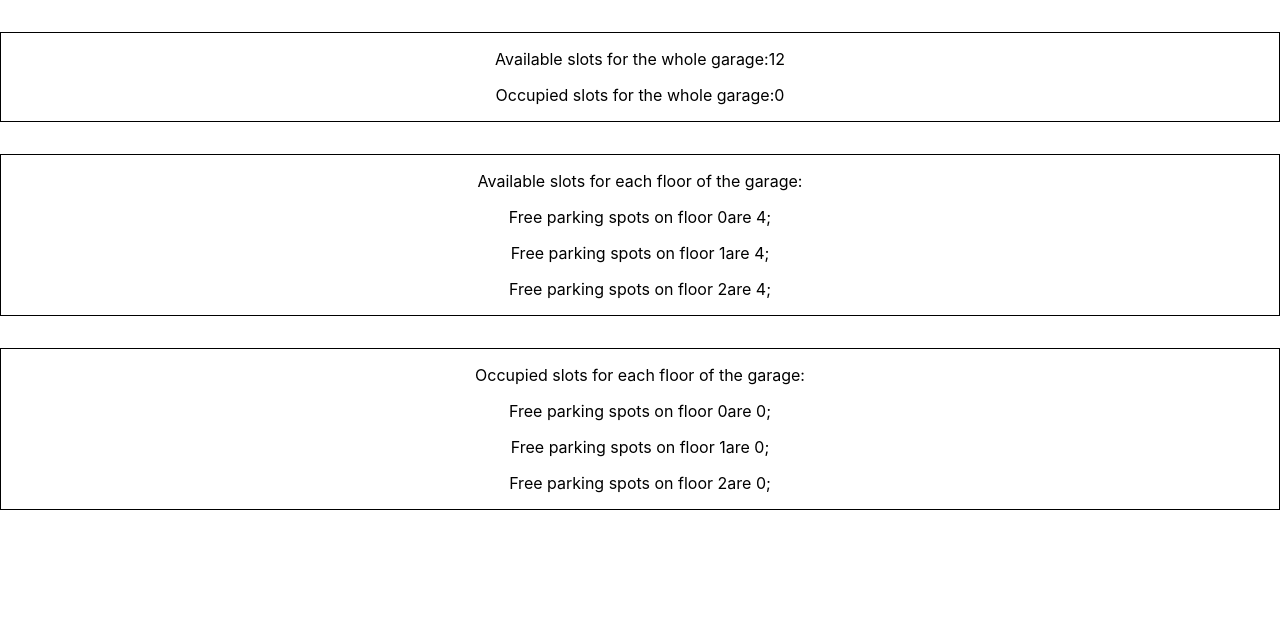
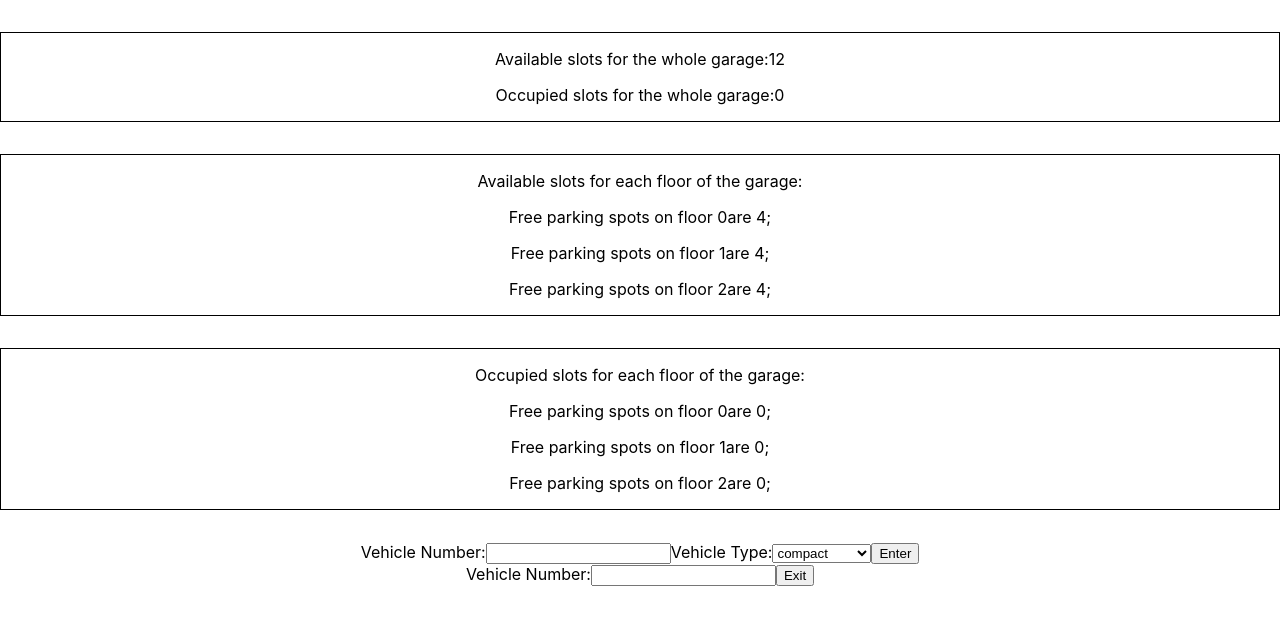
Before and after one commit to AnjuBudhwanBala/parking-garage, a React (Create React App) app: page / in a window 1280 px wide. Shown: the top 624 px of the page. Built offline with nearby package versions, Linux system fonts and the light colour scheme.

Commit message:
Types defined

```diff
--- a/src/App.tsx
+++ b/src/App.tsx
@@ -1,9 +1,35 @@
-import React, { useEffect, useState } from "react";
+import { useEffect, useState } from "react";
 import ParkingSpots from "./ParkingSpots/ParkingSpots";
+import EnterParking from "./EnterParking/EnterParking";
+import ExitParking from "./ExitParking";
 import "./App.css";
 
+export enum ParkingSpotType {
+    compact = "compact",
+    large = "large",
+    handicapped = "handicapped",
+    motorcycle = "motorcycle",
+}
+
+export interface ParkingSpot {
+    id: String;
+    type: ParkingSpotType;
+    occupied: Boolean;
+    vehicleNumber?: String;
+    startTime?: number;
+}
+
+export interface Floor {
+    floor_number: number;
+    parkingSpots: [ParkingSpot];
+}
+
+export interface ParkingGarage {
+    floors: [Floor];
+}
+
 function App() {
-    const [data, setData] = useState<any>([]);
+    const [parkingGarageData, setParkingGarageData] = useState<any>([]);
     const getData = () => {
         fetch("parking-garage.json", {
             headers: {
@@ -14,8 +40,8 @@ function App() {
             .then(function (response) {
                 return response.json();
             })
-            .then(function (myJson) {
-                setData(myJson);
+            .then(function (parkingJson) {
+                setParkingGarageData(parkingJson);
             });
     };
     useEffect(() => {
@@ -24,7 +50,15 @@ function App() {
 
     return (
         <div className="App">
-            <ParkingSpots data={data.floors} />{" "}
+            <ParkingSpots floorData={parkingGarageData.floors} />
+            <EnterParking
+                setParkingGarageData={setParkingGarageData}
+                parkingGarageData={parkingGarageData}
+            />
+            <ExitParking
+                setParkingGarageData={setParkingGarageData}
+                parkingGarageData={parkingGarageData}
+            />
         </div>
     );
 }
--- a/src/ParkingSpots/ParkingSpots.tsx
+++ b/src/ParkingSpots/ParkingSpots.tsx
@@ -1,4 +1,5 @@
 import React, { useEffect, useState } from "react";
+import { ParkingSpotType, ParkingSpot, Floor } from "../App";
 import "./Style.css";
 
 function ParkingSpots(props: any) {
@@ -11,12 +12,12 @@ function ParkingSpots(props: any) {
     useEffect(() => {
         let totalParkingSpotsOfGarage = 0;
         let totalAvailableParkingSpotsOfGarage = 0;
-        props.data &&
-            props.data.map((floor: any) => {
+        props.floorData &&
+            props.floorData.map((floor: Floor) => {
                 let floorAvailableParkingSpots = 0;
                 let floorOccupiedParkingSpots = 0;
                 floor.parkingSpots &&
-                    floor.parkingSpots.map((parkingSpot: any) => {
+                    floor.parkingSpots.map((parkingSpot: ParkingSpot) => {
                         totalParkingSpotsOfGarage += 1;
                         if (parkingSpot.occupied === false) {
                             totalAvailableParkingSpotsOfGarage += 1;
@@ -44,7 +45,7 @@ function ParkingSpots(props: any) {
                     },
                 ]);
             });
-    }, [props.data]);
+    }, [props.floorData]);
 
     return (
         <>
```
